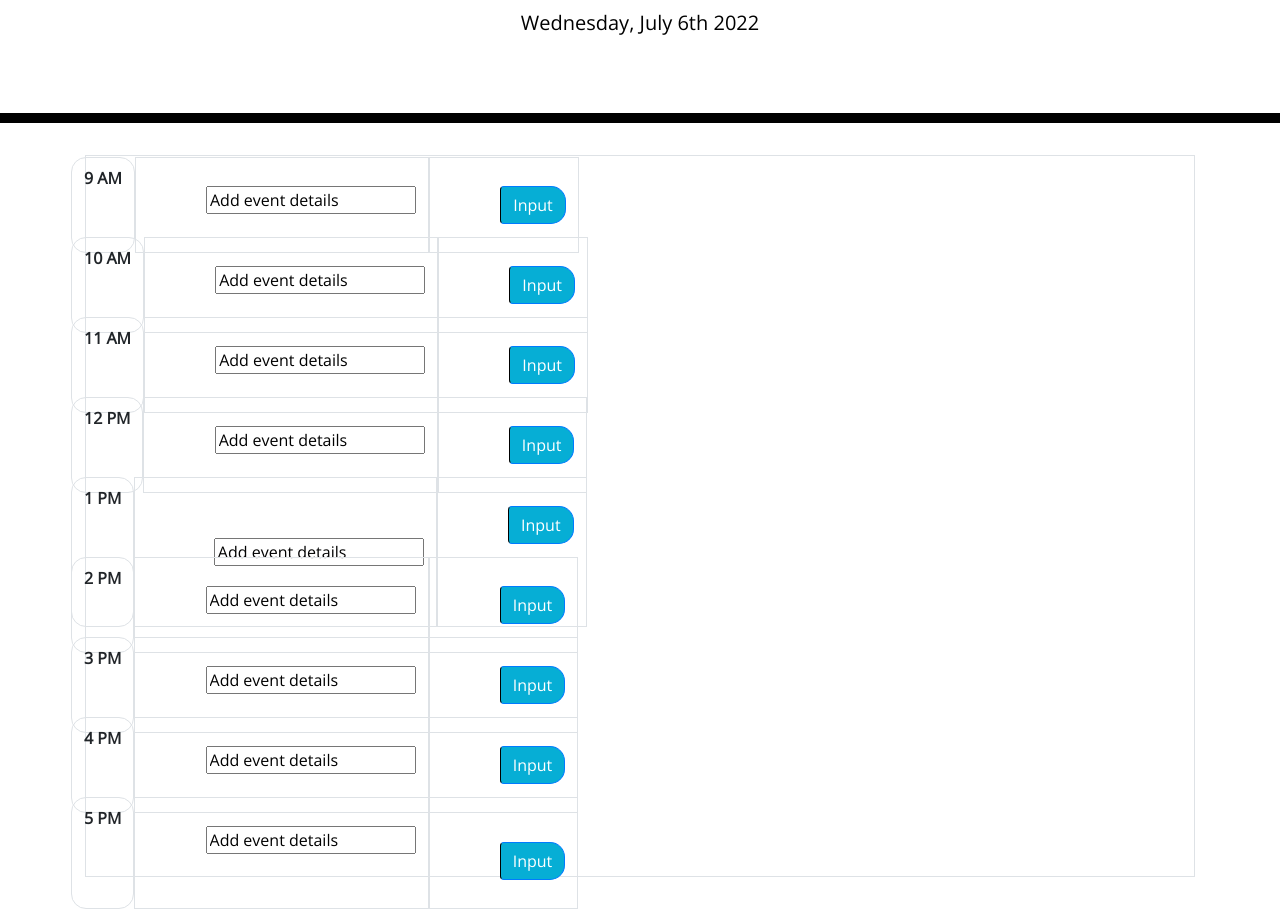
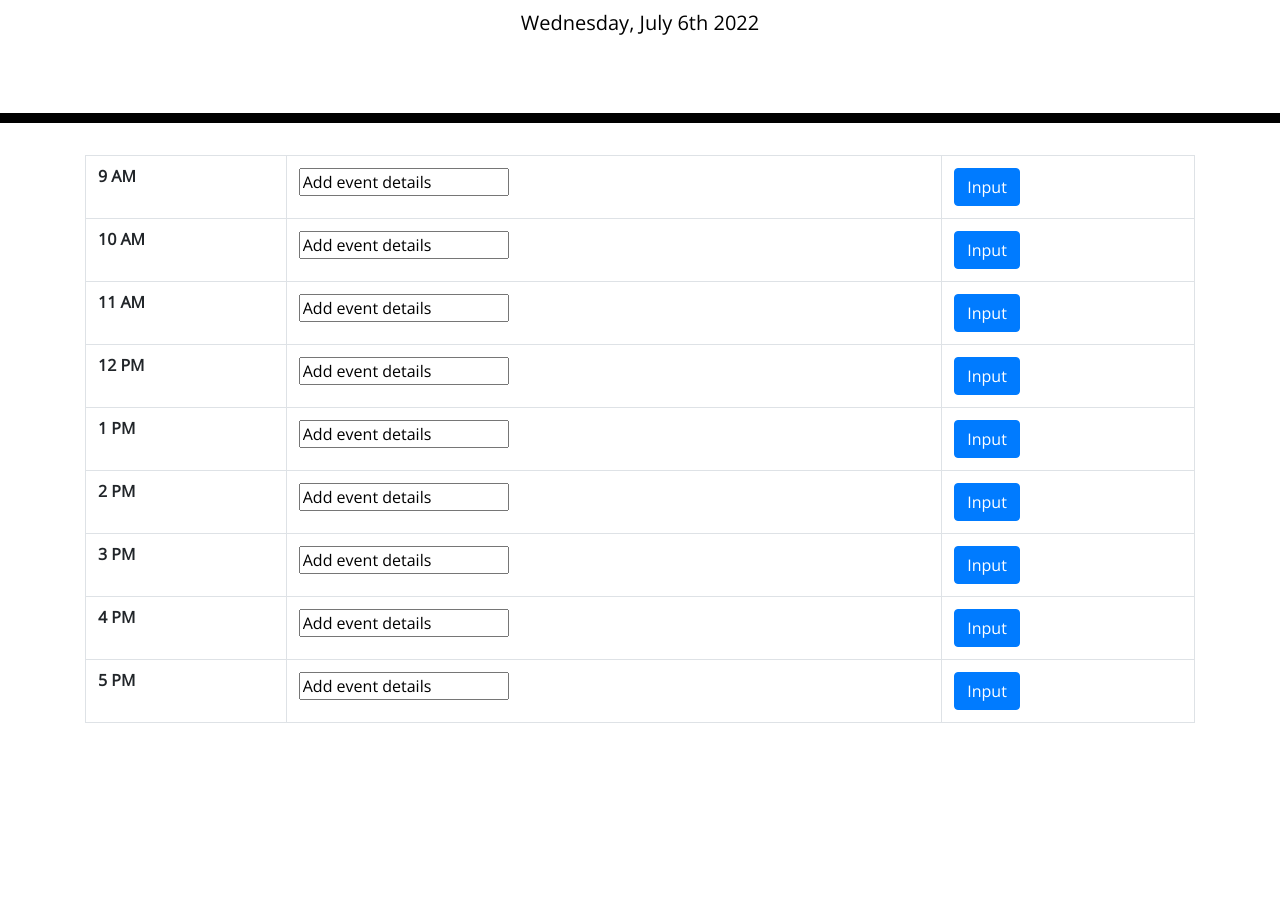
Before and after one commit to lindslewis/daily-scheduler, a plain HTML site: page index.html in a window 1280 px wide. Shown: the part 181-1090 px from the top of the page. After the commit the page ends 920 px from the top, so only its background shows below. Drawn offline with nearby package versions, Linux system fonts and the light colour scheme.

Commit message:
the classes in the html made it look awful, so removed them

```diff
--- a/assets/style.css
+++ b/assets/style.css
@@ -22,11 +22,11 @@ textarea {
 }
 
 /* every class listed below will likely go oin the current div with the class "container" */
-/* not yet in the html where?*/
+/* added them. looks like actual trash. so removing them. */
 .description {
   white-space: pre-wrap;
 }
-/* not yet in the html where?*/
+
 .time-block {
   text-align: center;
   border-radius: 15px;
--- a/index.html
+++ b/index.html
@@ -57,106 +57,104 @@
         </thead>
         <!-- tbody aka table body -->
         <tbody>
-          <tr class="row">
+          <tr>
             <!-- this is the start of the rows, beginning at 9am -->
-            <th scope="row" class="time-block">9 AM</th>
+            <th scope="row">9 AM</th>
             <!-- event input will be in this one below -->
-            <td class="description">
+            <td>
               <input id="target" type="text" value="Add event details">
             </td>
             <td>
-              <input class="btn btn-primary saveBtn" type="button" value="Input">
+              <input class="btn btn-primary" type="button" value="Input">
             </td>
           </tr>
-          <tr class="row">
+          <tr>
             <!-- 10 am -->
-            <th scope="row" class="time-block">10 AM</th>
-            <td class="description">
+            <th scope="row">10 AM</th>
+            <td>
               <input id="target" type="text" value="Add event details">
             </td>
             <td>
-              <input class="btn btn-primary saveBtn" type="button" value="Input">
+              <input class="btn btn-primary" type="button" value="Input">
             </td>
           </tr>
-          <tr class="row">
+          <tr>
             <!-- 11am -->
-            <th scope="row" class="time-block">11 AM</th>
+            <th scope="row">11 AM</th>
             <!-- <td colspan="2">Larry the Bird</td> -->
             <!-- input space for event -->
-            <td class="description">
+            <td>
               <input id="target" type="text" value="Add event details">
             </td>
             <td>
-              <input class="btn btn-primary saveBtn" type="button" value="Input">
+              <input class="btn btn-primary" type="button" value="Input">
             </td>
           </tr>
-          <tr class="row">
+          <tr>
             <!-- noon -->
-            <th scope="row" class="time-block">12 PM</th>
+            <th scope="row">12 PM</th>
             <!-- input space for event -->
-            <td class="description">
+            <td>
               <input id="target" type="text" value="Add event details">
             </td>
             <td>
-              <input class="btn btn-primary saveBtn" type="button" value="Input">
+              <input class="btn btn-primary" type="button" value="Input">
             </td>
           </tr>
-          <tr class="row">
+          <tr>
             <!-- doing 24hr clock, so 1300, however, is there anyway to have the text show with the 12 hour clock numbers still?? -->
-            <th scope="row" class="time-block">1 PM</th>
+            <th scope="row">1 PM</th>
             <!-- input space for event -->
-            <td class="description">
-              <form>
+            <td>
                 <input id="target" type="text" value="Add event details">
-              </form>
             </td>
             <td>
-              <input class="btn btn-primary saveBtn" type="button" value="Input">
+              <input class="btn btn-primary" type="button" value="Input">
             </td>
           </tr>
-          <tr class="row">
+          <tr>
             <!-- 1400 -->
-            <th scope="row" class="time-block">2 PM</th>
+            <th scope="row">2 PM</th>
             <!-- input space for event -->
-            <td class="description">
+            <td>
               <input id="target" type="text" value="Add event details">
             </td>
             <td>
-              <input class="btn btn-primary saveBtn" type="button" value="Input">
+              <input class="btn btn-primary" type="button" value="Input">
             </td>
           </tr>
-          <tr class="row">
+          <tr>
             <!-- 1500 -->
-            <th scope="row" class="time-block">3 PM</th>
+            <th scope="row">3 PM</th>
             <!-- input space for event -->
-            <td class="description">
+            <td>
               <input id="target" type="text" value="Add event details">
             </td>
             <td>
-              <input class="btn btn-primary saveBtn" type="button" value="Input">
+              <input class="btn btn-primary" type="button" value="Input">
             </td>
           </tr>
-          <tr class="row">
+          <tr>
             <!-- 1600 -->
-            <th scope="row" class="time-block">4 PM</th>
+            <th scope="row">4 PM</th>
             <!-- input space for event -->
-            <td class="description">
+            <td>
               <input id="target" type="text" value="Add event details">
             </td>
             <td>
-              <input class="btn btn-primary saveBtn" type="button" value="Input">
+              <input class="btn btn-primary" type="button" value="Input">
             </td>
           </tr>
-          <tr class="row">
+          <tr>
             <!-- 1700 -->
-            <th scope="row" class="time-block">5 PM</th>
+            <th scope="row">5 PM</th>
             <!-- input space for event -->
-            <td class="description">
+            <td>
               <input id="target" type="text" value="Add event details">
             </td>
             <td>
               <!-- value spot needs to eventually be the little calendar icon -->
-              <input class="btn btn-primary saveBtn" type="button" value="Input">
+              <input class="btn btn-primary" type="button" value="Input">
             </td>
           </tr>
         </tbody>
```
